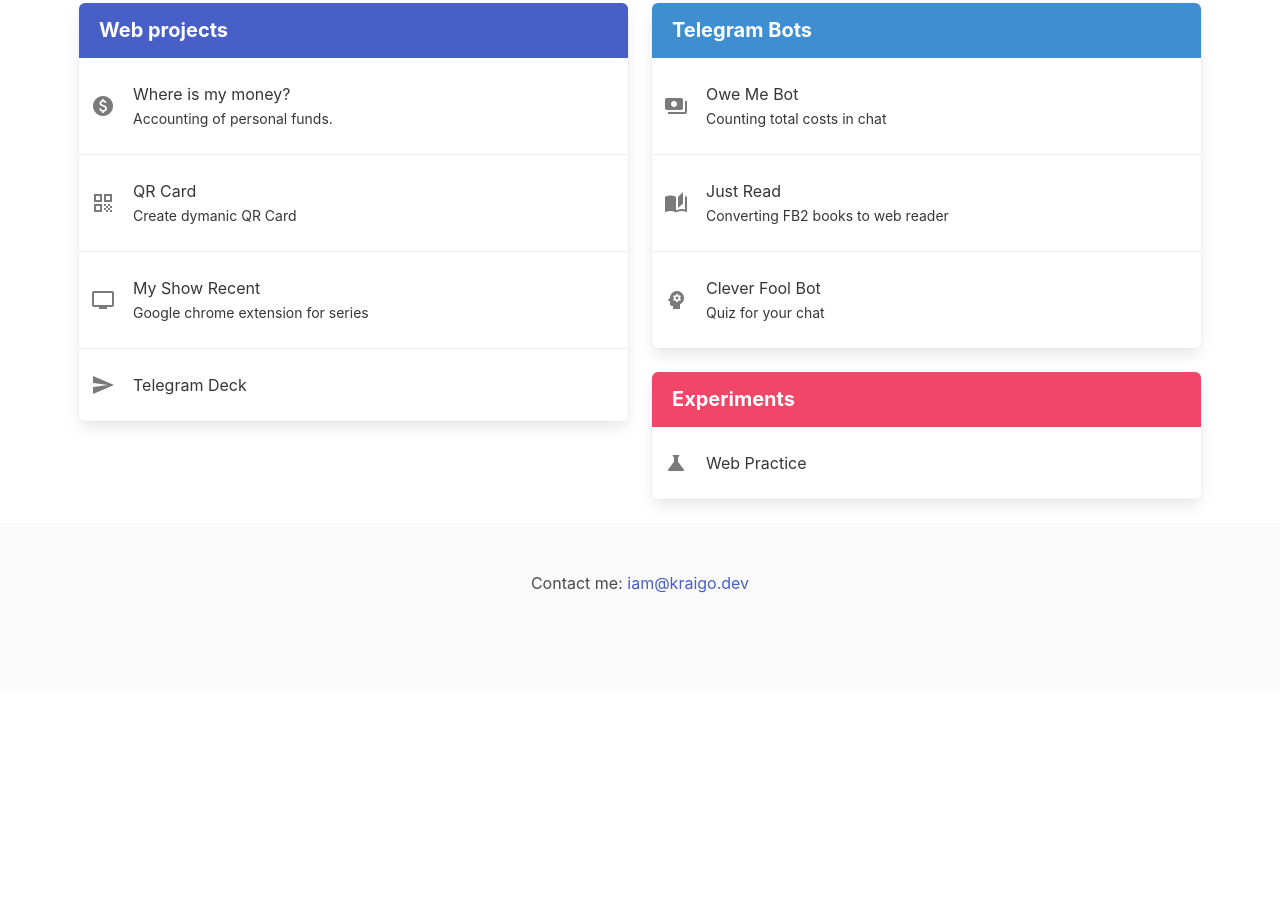
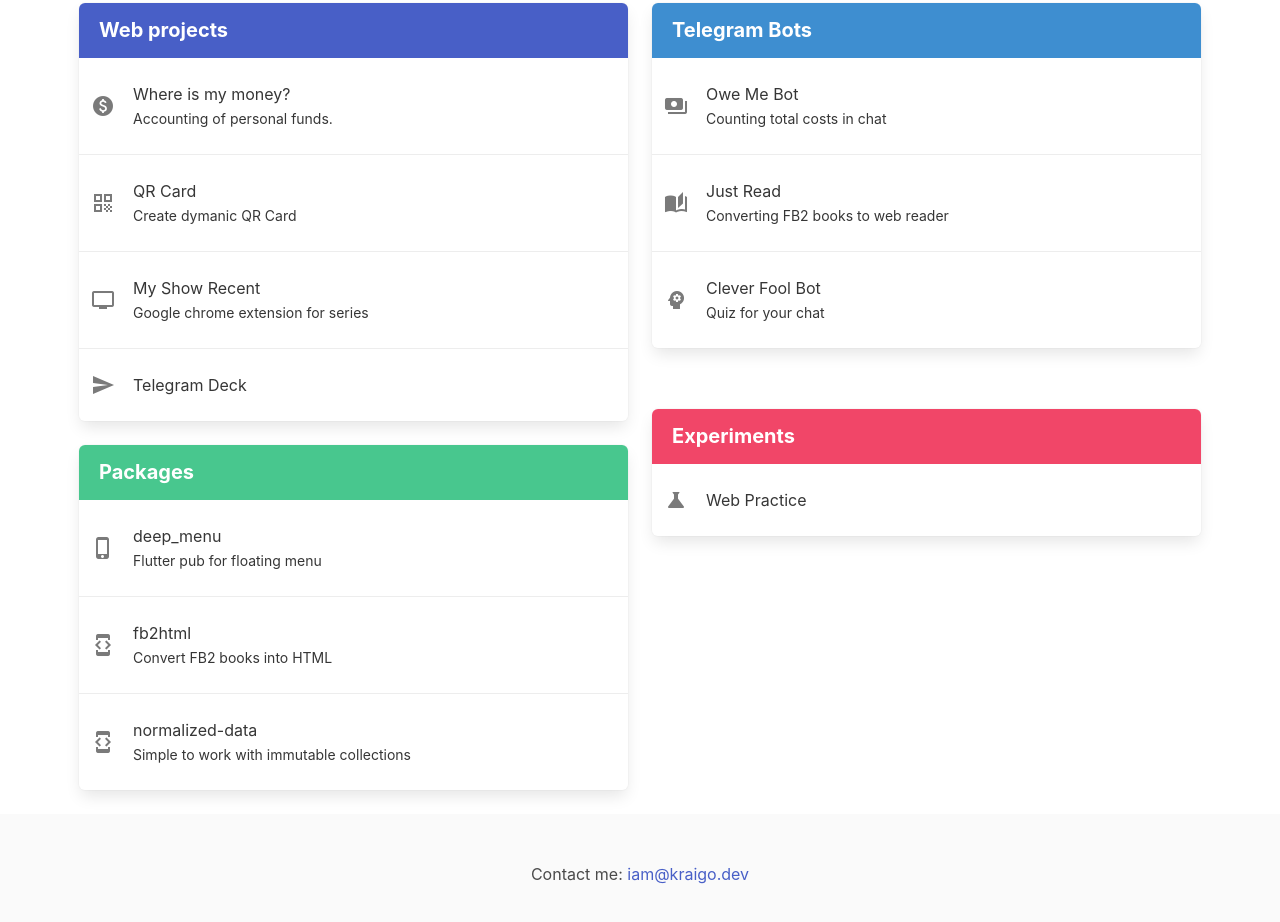
Before and after one commit to Kraigo/landing, a plain HTML site: page index.html in a window 1280 px wide. Shown: the part 576-1498 px from the top of the page. Before the commit the page ends 1267 px from the top, so only its background shows below. Drawn offline with nearby package versions, Linux system fonts and the light colour scheme.

Commit message:
add packages section

```diff
--- a/index.html
+++ b/index.html
@@ -65,7 +65,7 @@
     <div class="container mt-5">
 
         <div class="tile is-ancestor">
-            <div class="tile is-parent">
+            <div class="tile is-6 is-vertical is-parent">
                 <div class="tile is-child">
 
                     <article class="panel is-link">
@@ -115,6 +115,49 @@
                                 send
                             </span>
                             Telegram Deck
+                        </a>
+                    </article>
+                </div>
+                <div class="tile is-child">
+                    <article class="panel is-success">
+                        <p class="panel-heading">
+                            Packages
+                        </p>
+                        <a class="panel-block py-5"
+                            href="https://pub.dev/packages/deep_menu"
+                            target="_blank">
+                            <span class="panel-icon material-icons">
+                                phone_iphone
+                            </span>
+                            <div>
+                                deep_menu
+                                <br>
+                                <small>Flutter pub for floating menu</small>
+                            </div>
+                        </a>
+                        <a class="panel-block py-5"
+                            href="https://www.npmjs.com/package/fb2html"
+                            target="_blank">
+                            <span class="panel-icon material-icons">
+                                developer_mode
+                            </span>
+                            <div>
+                                fb2html
+                                <br>
+                                <small>Convert FB2 books into HTML</small>
+                            </div>
+                        </a>
+                        <a class="panel-block py-5"
+                            href="https://www.npmjs.com/package/fb2html"
+                            target="_blank">
+                            <span class="panel-icon material-icons">
+                                developer_mode
+                            </span>
+                            <div>
+                                normalized-data
+                                <br>
+                                <small>Simple to work with immutable collections</small>
+                            </div>
                         </a>
                     </article>
                 </div>
```
